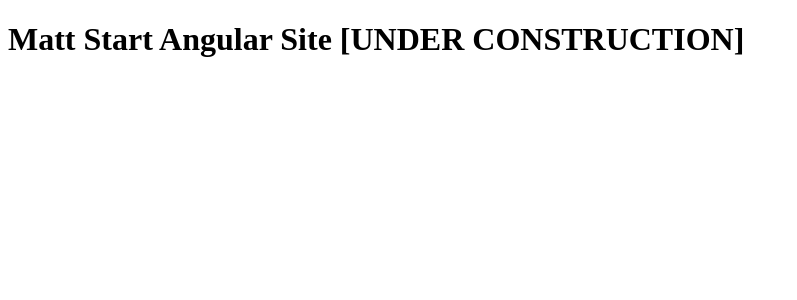
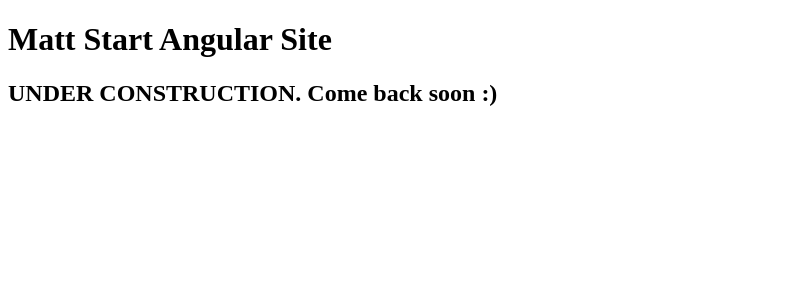
Before and after one commit to mps-matt/portfolio-site, an Angular app: page / in a window 1280 px wide. Shown: the top 300 px of the page, without its empty margins (0-797 px from the left). Built offline with nearby package versions, Linux system fonts and the light colour scheme.

Commit message:
minor change to the formatting to make it eaiser to read

```diff
--- a/src/app/app.component.html
+++ b/src/app/app.component.html
@@ -1,2 +1,3 @@
-<h1>Matt Start Angular Site [UNDER CONSTRUCTION]</h1>
+<h1>Matt Start Angular Site</h1>
+<h2>UNDER CONSTRUCTION. Come back soon :)</h2>
 <router-outlet></router-outlet>
```
